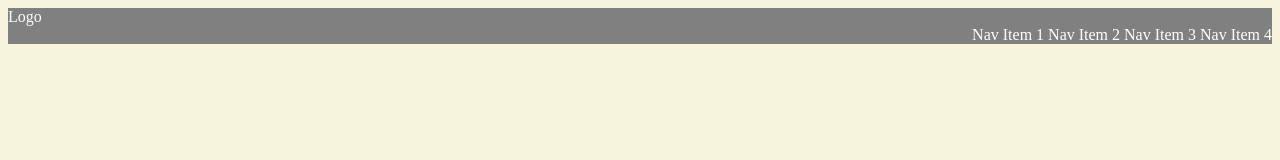
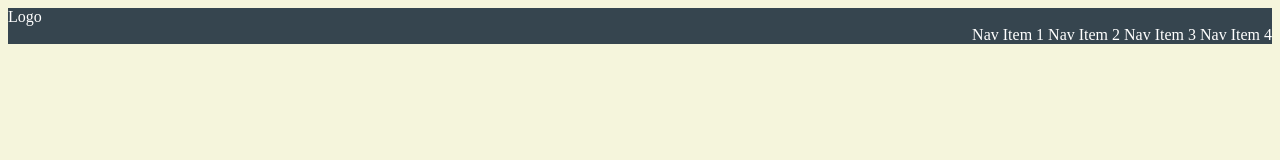
Before and after one commit to JohnMV13/Wirefame-Exercise, a plain HTML site: page index.html in a window 1280 px wide. Drawn offline with Linux system fonts and the light colour scheme.

Commit message:
continuing work on the page

```diff
--- a/css/style.css
+++ b/css/style.css
@@ -3,10 +3,10 @@ body {
 }
 header{
   box-sizing: border-box;
-  background-color: grey;
+  background-color: #36454f;
   color: white;
 }
-nav {
+.topbar {
   text-align: bottom;
   border-radius: 20px;
   right: 10px;
--- a/index.html
+++ b/index.html
@@ -7,9 +7,9 @@
   </head>
   <body class = "no-spacing">
     <header class = "top">
-      <nav class = "topbar">
+      <div class = "topbar">
         Logo
-    </nav>
+      </div>
     <nav class = "items">
       Nav Item 1
       Nav Item 2
```
